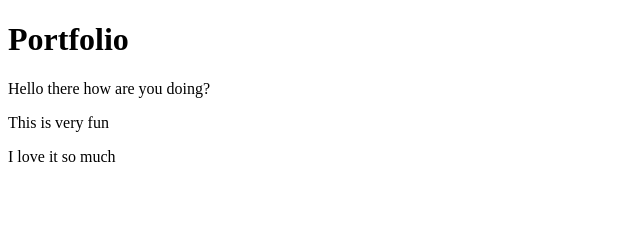
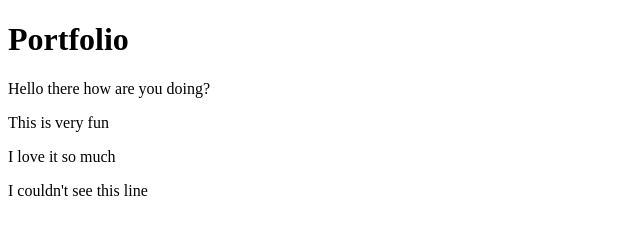
Before and after one commit to Judith-Amutuhire/TryGit, a plain HTML site: page index.html in a window 1280 px wide. Shown: the whole page, without its empty margins (0-640 px from the left). Drawn offline with Linux system fonts and the light colour scheme.

Commit message:
testing to see

```diff
--- a/index.html
+++ b/index.html
@@ -10,5 +10,6 @@
     <p>Hello there how are you doing?</p>
     <p>This is very fun</p>
     <p>I love it so much</p>
+    <p>I couldn't see this line </p>
 </body>
 </html>
```
